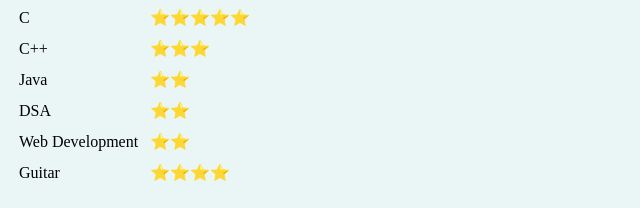
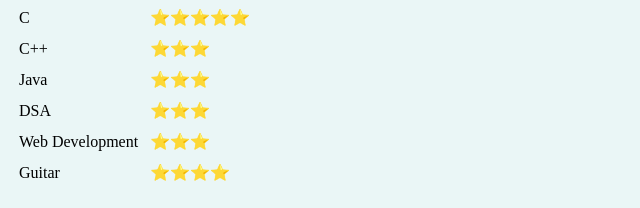
Before and after one commit to DronMadaan/portfolio, a plain HTML site: page index.html in a window 1280 px wide. Shown: the part 839-1047 px from the top of the page, 0-640 px from the left. Drawn offline with Linux system fonts and the light colour scheme.

Commit message:
Update index.html
image update

```diff
--- a/index.html
+++ b/index.html
@@ -8,7 +8,7 @@
   <body>
     <table cellspacing="20">
         <tr>
-            <td><img src="https://pbs.twimg.com/profile_images/1644695543522766853/_q9f7kKk_400x400.jpg" alt="Indian Giga Chad" width ="200" height="200"></td>
+            <td><img src="https://pbs.twimg.com/media/FyhLsU1XsBIcOYI.jpg" alt="Indian Giga Chad" width ="200" height="200"></td>
             <td><h1>Dron Madaan</h1>
                 <p><em><strong>CSE Student</strong></em></p>
                 <p>I am doing my graduation from <em> <a href="https://www.cuchd.in/">Chandigarh University</a> </em> in B.Tech CSE. Currently I am learning <em><a href="https://www.udemy.com/course/the-complete-web-development-bootcamp/learn/lecture/12638830#overview"> Web Development from Angela Yu's</a></em> Udemy course.</p></td>
@@ -78,15 +78,15 @@
             </tr>
             <tr>
                 <td>Java</td>
-                <td>⭐⭐</td>
+                <td>⭐⭐⭐</td>
             </tr>
             <tr>
                 <td>DSA</td>
-                <td>⭐⭐</td>
+                <td>⭐⭐⭐</td>
             </tr>
             <tr>
                 <td>Web Development</td>
-                <td>⭐⭐</td>
+                <td>⭐⭐⭐</td>
             </tr>
             <tr>
                 <td>Guitar </td>
```
